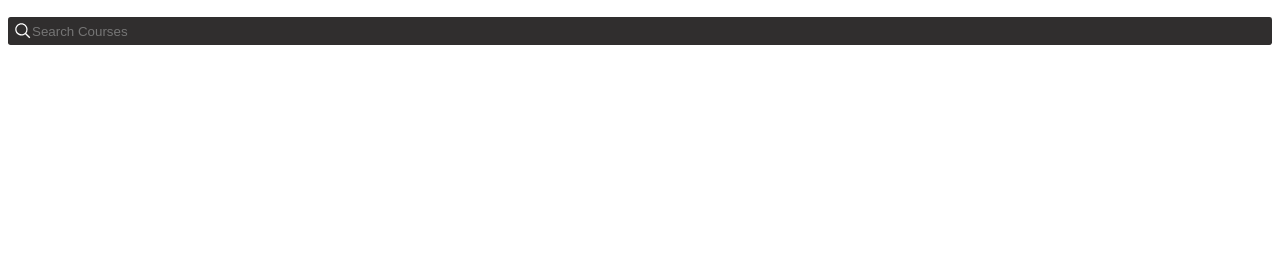
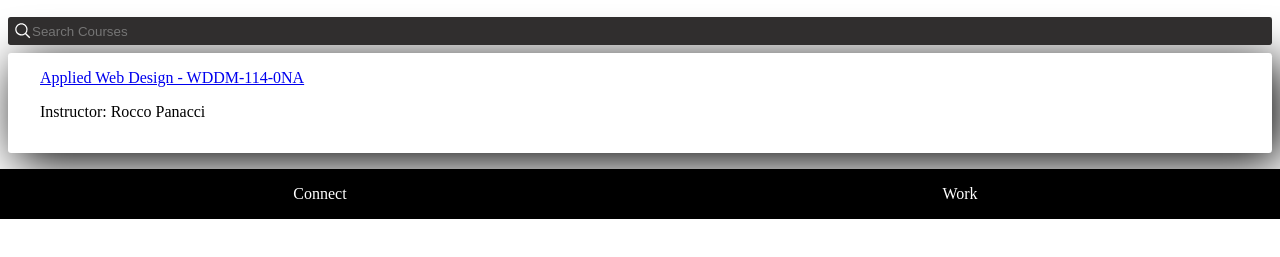
Before and after one commit to learnboard/learnboard.github.io, a plain HTML site: page index.html in a window 1280 px wide. Shown: the part 187-444 px from the top of the page. Drawn offline with Linux system fonts and the light colour scheme.

Commit message:
Added courses and main footer section.

```diff
--- a/css/style.css
+++ b/css/style.css
@@ -58,3 +58,28 @@ body{
     color: #fff;
     padding-left: 1.8em;
 }
+
+.courses{
+    padding: 0 0.5em 0 0.5em;
+}
+
+.course-one {
+    background-color: white;
+    text-align: left;
+    box-shadow: 0.5em 0.5em 3em black;
+    border-radius: 0.2em;
+    padding: 1em;
+}
+
+.course-info {
+    padding: 0 1em 0 1em;
+}
+
+.main-footer{
+    display: grid;
+    grid-template-columns: 1fr 1fr;
+    background-color: black;
+    text-align: center;
+    color: #fff;
+    margin: 1em 0;
+}
--- a/index.html
+++ b/index.html
@@ -35,10 +35,25 @@
             <input type="search" class="course-searchbox" placeholder="Search Courses">
         </section>
 
+        <section class="courses">
+            <article class="course-one">
+                <div class="course-info">
+                    <a href="#">Applied Web Design - WDDM-114-0NA</a>
+                    <p>Instructor: Rocco Panacci</p>
+                </div>
+            </article>
+        </section>
+
     </main>
 
-    <footer>
+    <footer class="main-footer">
         <!-- footer -->
+        <section>
+            <p>Connect</p>
+        </section>
+        <section>
+            <p>Work</p>
+        </section>
     </footer>
 
 </body>
```
